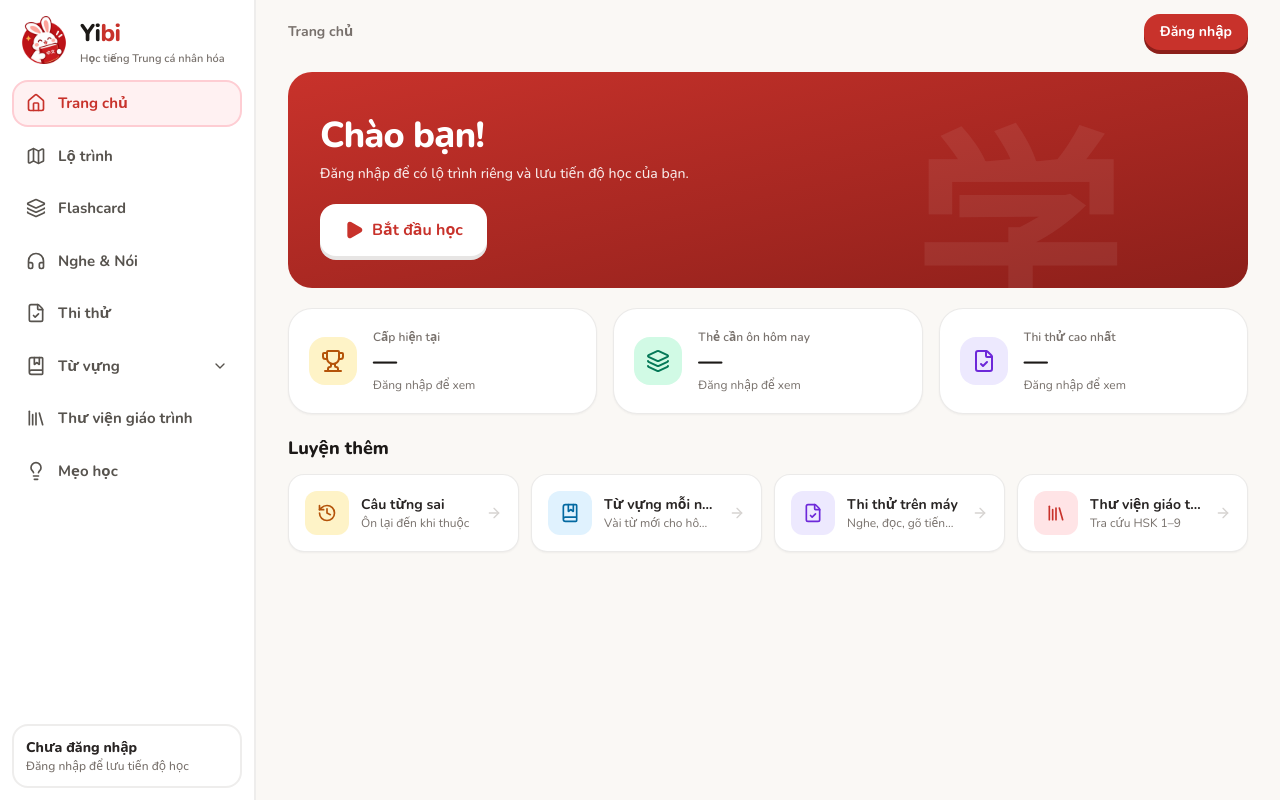
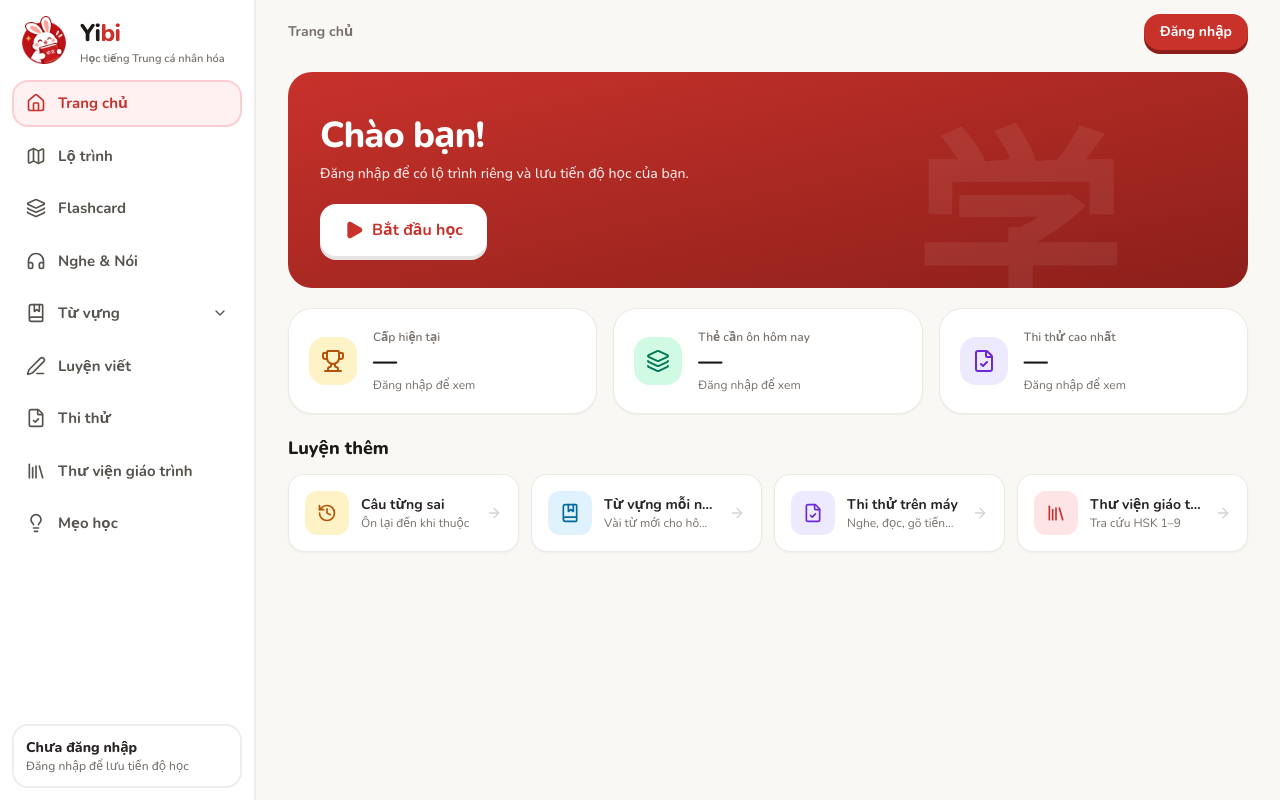
Before and after one commit to Thaibinh2005/yibi-learning-frontend, a React (Vite) app: page /dashboard in a window 1280 px wide. Built offline with nearby package versions, Linux system fonts and the light colour scheme.

Commit message:
feat(layout): đưa Luyện viết ra menu chính và đặt Thi thử bên dưới

```diff
--- a/src/components/layout/UserLayout.tsx
+++ b/src/components/layout/UserLayout.tsx
@@ -13,6 +13,7 @@ import {
   LogOut,
   Map as MapIcon,
   Menu,
+  PenLine,
   X,
   Lightbulb,
 } from 'lucide-react'
@@ -32,19 +33,25 @@ interface NavItem {
 
 const startsWith = (...prefixes: string[]) => (pathname: string) => prefixes.some((prefix) => pathname.startsWith(prefix))
 
-const NAV_ITEMS: NavItem[] = [
+const isWritingPath = startsWith('/vocabulary/writing')
+
+const PRIMARY_NAV: NavItem[] = [
   { label: 'Trang chủ', path: '/dashboard', icon: House, isActive: (pathname) => pathname === '/dashboard' || pathname === '/' },
   { label: 'Lộ trình', path: '/learning-path', icon: MapIcon, isActive: startsWith('/learning-path', '/placement', '/onboarding', '/practice') },
   { label: 'Flashcard', path: '/flashcards', icon: Layers, isActive: startsWith('/flashcards') },
   { label: 'Nghe & Nói', path: '/listening', icon: Headphones, isActive: startsWith('/listening') },
-  { label: 'Thi thử', path: '/exams', icon: FileCheck, isActive: startsWith('/exams') },
 ]
+
+const WRITING_ITEM: NavItem = { label: 'Luyện viết', path: '/vocabulary/writing', icon: PenLine, isActive: isWritingPath }
+const EXAM_ITEM: NavItem = { label: 'Thi thử', path: '/exams', icon: FileCheck, isActive: startsWith('/exams') }
+
+// The phone bar keeps its six places; Luyện viết is reached from the drawer.
+const NAV_ITEMS: NavItem[] = [...PRIMARY_NAV, EXAM_ITEM]
 
 const VOCABULARY_SUB_ITEMS = [
   { label: 'Từ vựng mỗi ngày', path: '/vocabulary/daily' },
   { label: 'Tra cứu từ vựng', path: '/vocabulary/search' },
   { label: 'Từ vựng theo chủ đề', path: '/vocabulary/topic' },
-  { label: 'Viết chữ', path: '/vocabulary/writing' },
 ]
 
 /** These pages take the whole screen, so nothing competes with the question being answered or the card being studied. */
@@ -66,7 +73,7 @@ export const UserLayout: React.FC = () => {
   const [isMobileMenuOpen, setIsMobileMenuOpen] = useState(false)
   const [isDropdownOpen, setIsDropdownOpen] = useState(false)
   const [isLoggingOut, setIsLoggingOut] = useState(false)
-  const isInsideVocab = location.pathname.startsWith('/vocabulary')
+  const isInsideVocab = location.pathname.startsWith('/vocabulary') && !isWritingPath(location.pathname)
   const [isVocabOpen, setIsVocabOpen] = useState(isInsideVocab)
   const dropdownRef = useRef<HTMLDivElement>(null)
   const focused = FOCUS_PAGES.test(location.pathname)
@@ -135,6 +142,7 @@ export const UserLayout: React.FC = () => {
     if (pathname.startsWith('/flashcards/decks')) return 'Bộ từ vựng của tôi'
     if (pathname.startsWith('/listening')) return 'Nghe chép & Nói nhại'
     if (pathname === '/tips') return 'Mẹo học'
+    if (isWritingPath(pathname)) return 'Luyện viết'
     if (pathname === '/vocabulary') return 'Kho từ vựng HSK'
     if (pathname.startsWith('/vocabulary')) return 'Từ vựng'
     if (pathname === '/learning-path/practice') return 'Luyện tập'
@@ -149,6 +157,16 @@ export const UserLayout: React.FC = () => {
       return `Giáo trình HSK ${level === 7 ? '7–9' : level}`
     }
     return NAV_ITEMS.find((item) => item.isActive(pathname))?.label ?? 'Yibi'
+  }
+
+  const renderNavLink = ({ label, path, icon: Icon, isActive }: NavItem) => {
+    const active = isActive(location.pathname)
+    return (
+      <Link key={path} to={path} aria-current={active ? 'page' : undefined} className={navRow(active)}>
+        <Icon className="h-5 w-5 shrink-0" />
+        {label}
+      </Link>
+    )
   }
 
   if (focused) {
@@ -179,15 +197,7 @@ export const UserLayout: React.FC = () => {
         </div>
 
         <nav className="min-h-0 flex-1 space-y-1.5 overflow-y-auto overscroll-contain px-3 pb-3 [scrollbar-width:thin]" aria-label="Điều hướng chính">
-          {NAV_ITEMS.map(({ label, path, icon: Icon, isActive }) => {
-            const active = isActive(location.pathname)
-            return (
-              <Link key={path} to={path} aria-current={active ? 'page' : undefined} className={navRow(active)}>
-                <Icon className="h-5 w-5 shrink-0" />
-                {label}
-              </Link>
-            )
-          })}
+          {PRIMARY_NAV.map(renderNavLink)}
 
           <button type="button" aria-expanded={isVocabOpen} onClick={() => setIsVocabOpen((value) => !value)} className={`w-full justify-between ${navRow(isInsideVocab)}`}>
             <span className="flex items-center gap-3"><BookMarked className="h-5 w-5 shrink-0" />Từ vựng</span>
@@ -205,6 +215,8 @@ export const UserLayout: React.FC = () => {
               })}
             </div>
           )}
+
+          {[WRITING_ITEM, EXAM_ITEM].map(renderNavLink)}
 
           <Link to="/courses" aria-current={location.pathname === '/courses' ? 'page' : undefined} className={navRow(location.pathname === '/courses')}>
             <Library className="h-5 w-5 shrink-0" />
@@ -296,7 +308,7 @@ export const UserLayout: React.FC = () => {
 
       {/* The sidebar is off-screen on a phone, so the main places stay under the thumb. */}
       <nav aria-label="Điều hướng nhanh" className="fixed inset-x-0 bottom-0 z-30 grid grid-cols-6 border-t-2 border-slate-200/70 bg-white pb-[env(safe-area-inset-bottom)] md:hidden">
-        {[...NAV_ITEMS, { label: 'Từ vựng', path: '/vocabulary/daily', icon: BookMarked, isActive: startsWith('/vocabulary') }].map(({ label, path, icon: Icon, isActive }) => {
+        {[...NAV_ITEMS, { label: 'Từ vựng', path: '/vocabulary/daily', icon: BookMarked, isActive: (pathname: string) => pathname.startsWith('/vocabulary') && !isWritingPath(pathname) }].map(({ label, path, icon: Icon, isActive }) => {
           const active = isActive(location.pathname)
           return (
             <Link key={path} to={path} aria-current={active ? 'page' : undefined} className={`flex flex-col items-center gap-0.5 py-2 text-[11px] font-bold ${active ? 'text-brand' : 'text-slate-500'}`}>
```
